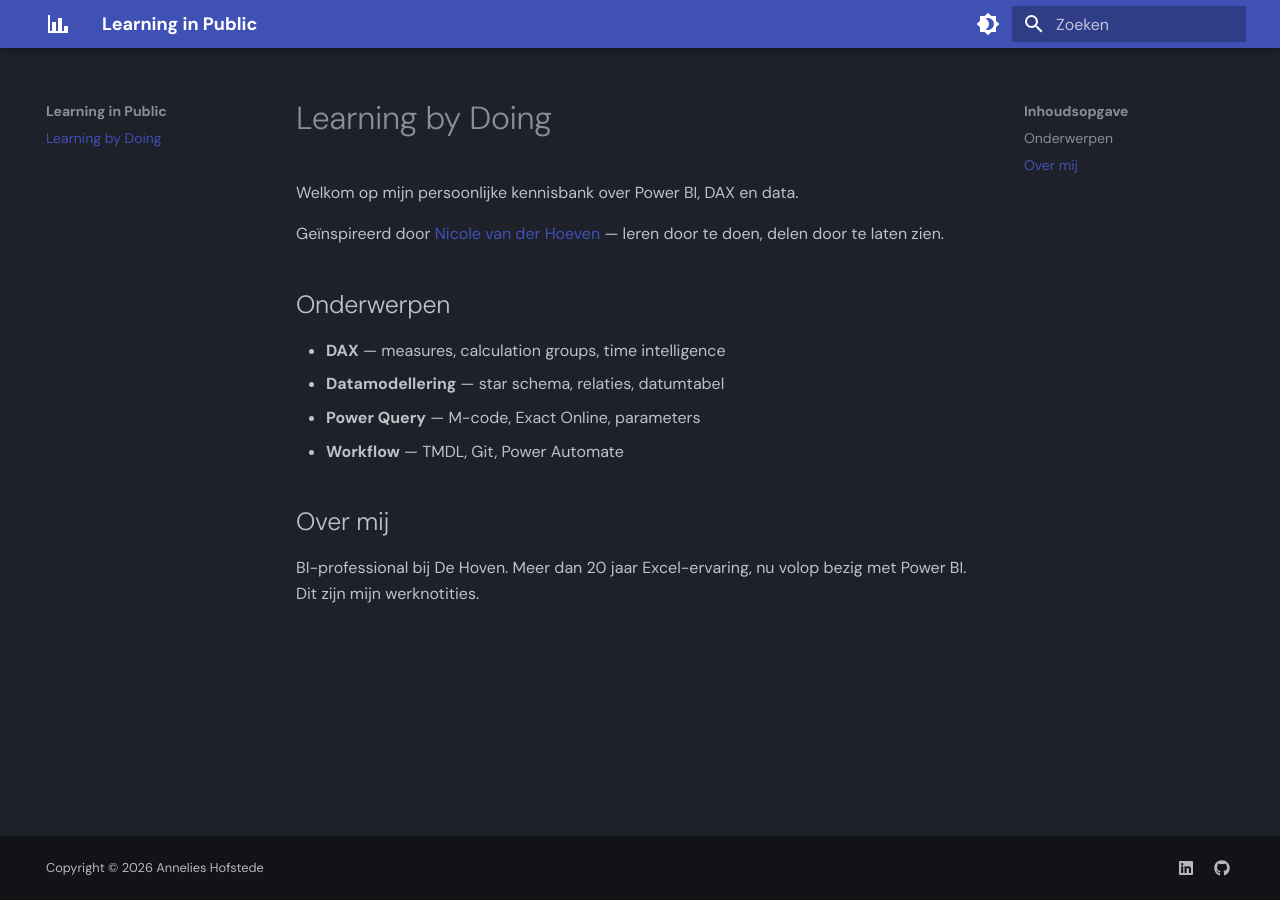
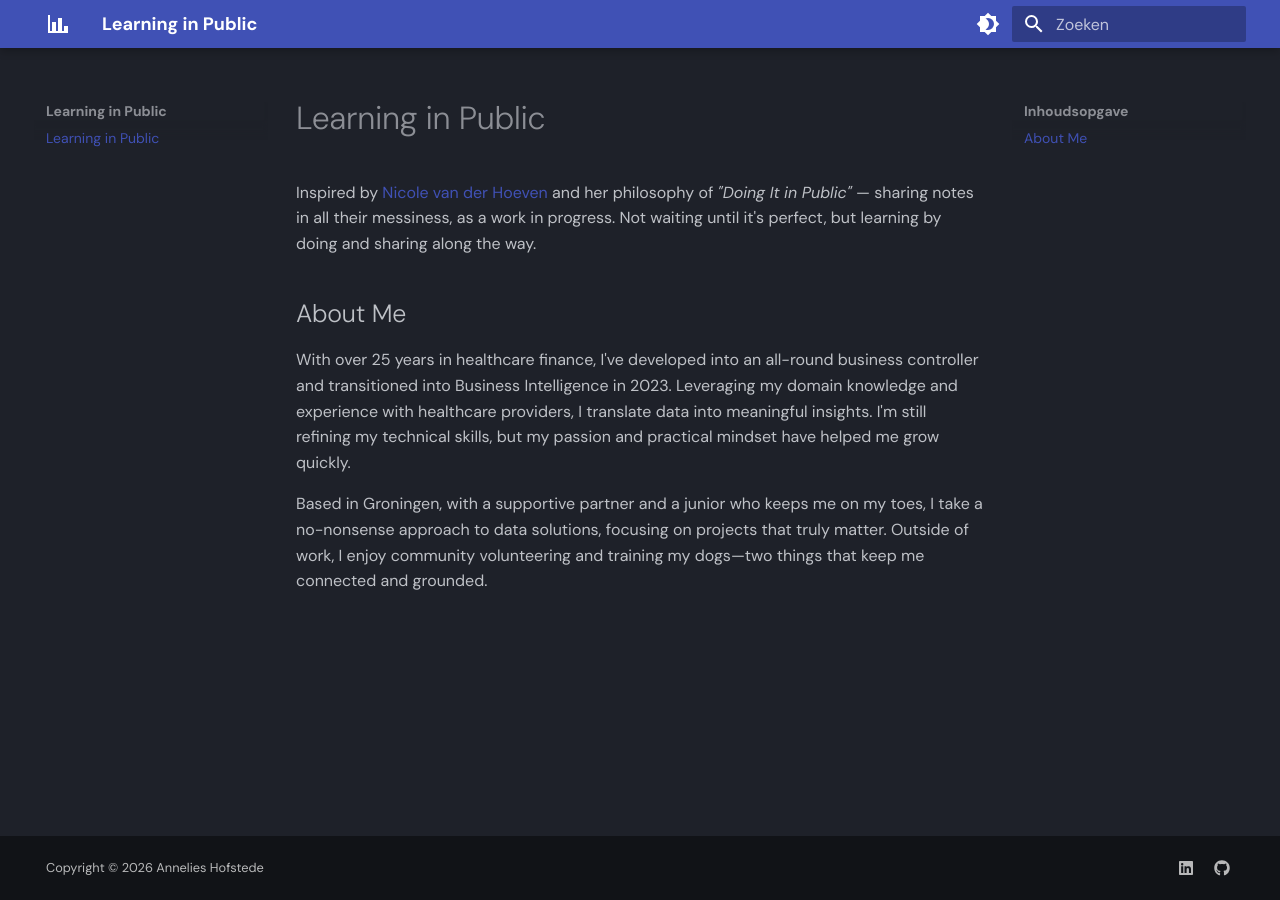
Before and after one commit to annelieshofstede/webstede_info, an MkDocs documentation site: the page built from docs/index.md, in a window 1280 px wide. Built offline with MkDocs 1.6.1 and Material for MkDocs 9.7.7, drawn with Linux system fonts in a browser that asks for light colours.

Commit message:
about me

```diff
--- a/docs/index.md
+++ b/docs/index.md
@@ -1,18 +1,12 @@
-# Learning by Doing
+# Learning in Public
 
-Welkom op mijn persoonlijke kennisbank over Power BI, DAX en data.
+Inspired by [Nicole van der Hoeven](https://nicolevanderhoeven.com)
+and her philosophy of *"Doing It in Public"* — sharing notes in all
+their messiness, as a work in progress. Not waiting until it's perfect,
+but learning by doing and sharing along the way.
 
-Geïnspireerd door [Nicole van der Hoeven](https://nicolevanderhoeven.com) —
-leren door te doen, delen door te laten zien.
+## About Me
 
-## Onderwerpen
+With over 25 years in healthcare finance, I've developed into an all-round business controller and transitioned into Business Intelligence in 2023. Leveraging my domain knowledge and experience with healthcare providers, I translate data into meaningful insights. I'm still refining my technical skills, but my passion and practical mindset have helped me grow quickly.
 
-- **DAX** — measures, calculation groups, time intelligence
-- **Datamodellering** — star schema, relaties, datumtabel
-- **Power Query** — M-code, Exact Online, parameters
-- **Workflow** — TMDL, Git, Power Automate
-
-## Over mij
-
-BI-professional bij De Hoven. Meer dan 20 jaar Excel-ervaring,
-nu volop bezig met Power BI. Dit zijn mijn werknotities.
+Based in Groningen, with a supportive partner and a junior who keeps me on my toes, I take a no-nonsense approach to data solutions, focusing on projects that truly matter. Outside of work, I enjoy community volunteering and training my dogs—two things that keep me connected and grounded.
```
